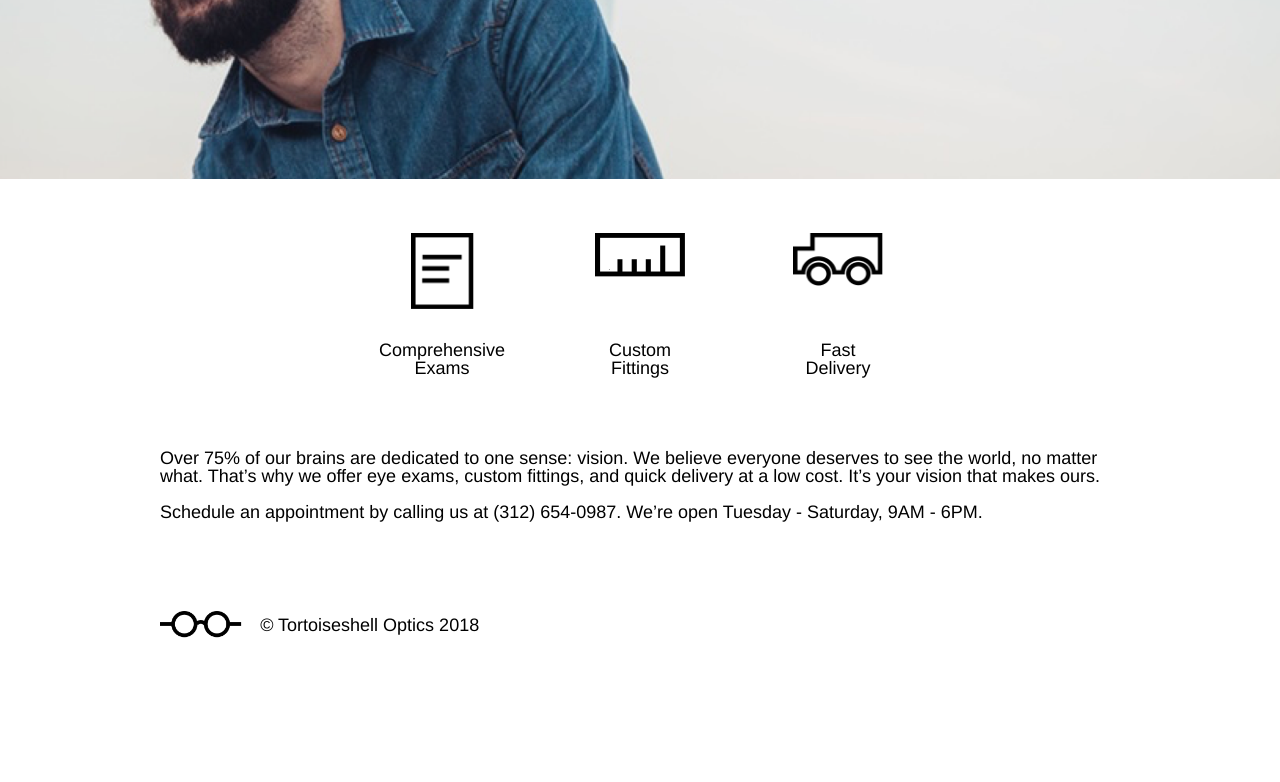
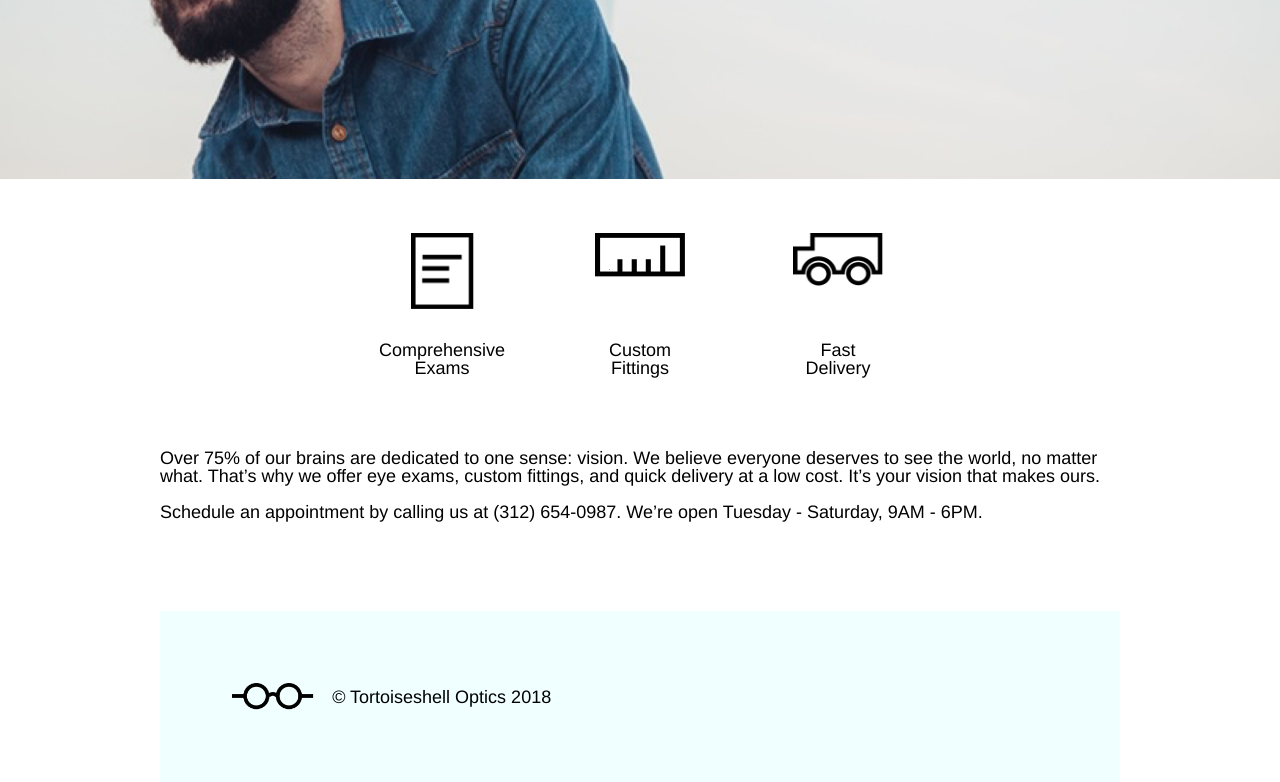
Before and after one commit to thankshermione/tortoiseshelloptics, a plain HTML site: page index.html in a window 1280 px wide. Shown: the part 361-1143 px from the top of the page. Before the commit the page ends 999 px from the top, so only its background shows below. Drawn offline with Linux system fonts and the light colour scheme.

Commit message:
fix some unneccesary code

```diff
--- a/resources/css/style.css
+++ b/resources/css/style.css
@@ -31,6 +31,11 @@ header .container,
 	margin: 0 auto;
 }
 
+.logo {
+ 	display: flex;
+ 	align-items: center;
+ }
+
  	/* Header */
 
 header {
@@ -48,14 +53,12 @@ header .container,
 	 	justify-content: space-between;
 	 	align-items: center;
 	 	background-color: cadetblue;
-	 	padding: 1rem 2rem;
 	 	margin-top: 1rem;
-	 	width: 888px;
  	}
 
-	 .logo {
-	 	display: flex;
-	 	align-items: center;
+	header .logo,
+	nav {
+		padding: 1rem 2rem;
 	}
 
 	nav span {
@@ -125,3 +128,13 @@ main .container {
  		/* About Blocks */
 
  	/* Footer */
+
+footer .container {
+	display: flex;
+	align-items: center;
+	background-color: azure;
+}
+
+footer .logo {
+	padding: 4rem 0 4rem 4rem;
+}
```
Lines whose indentation alone changed are shown as unchanged.
